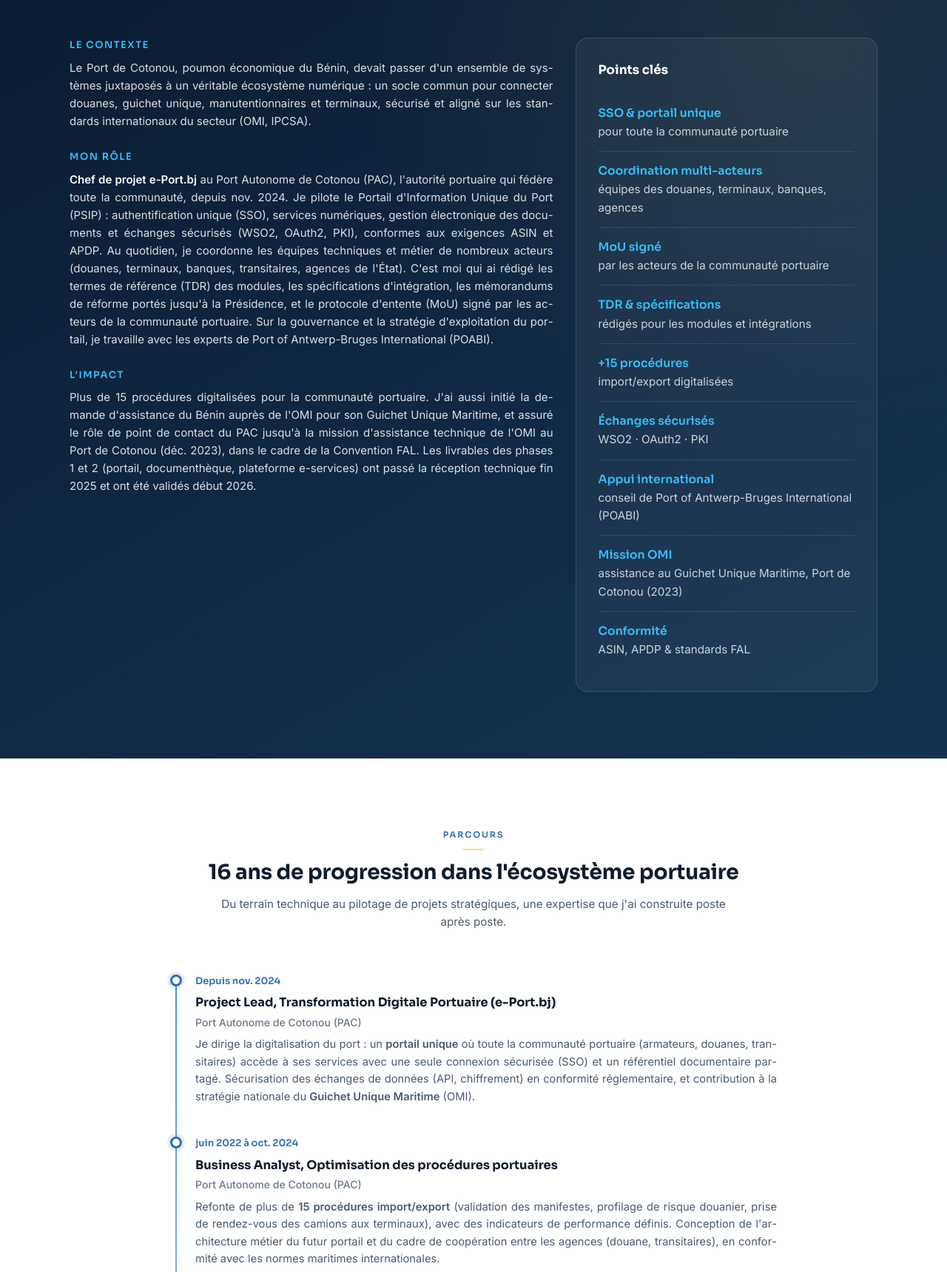
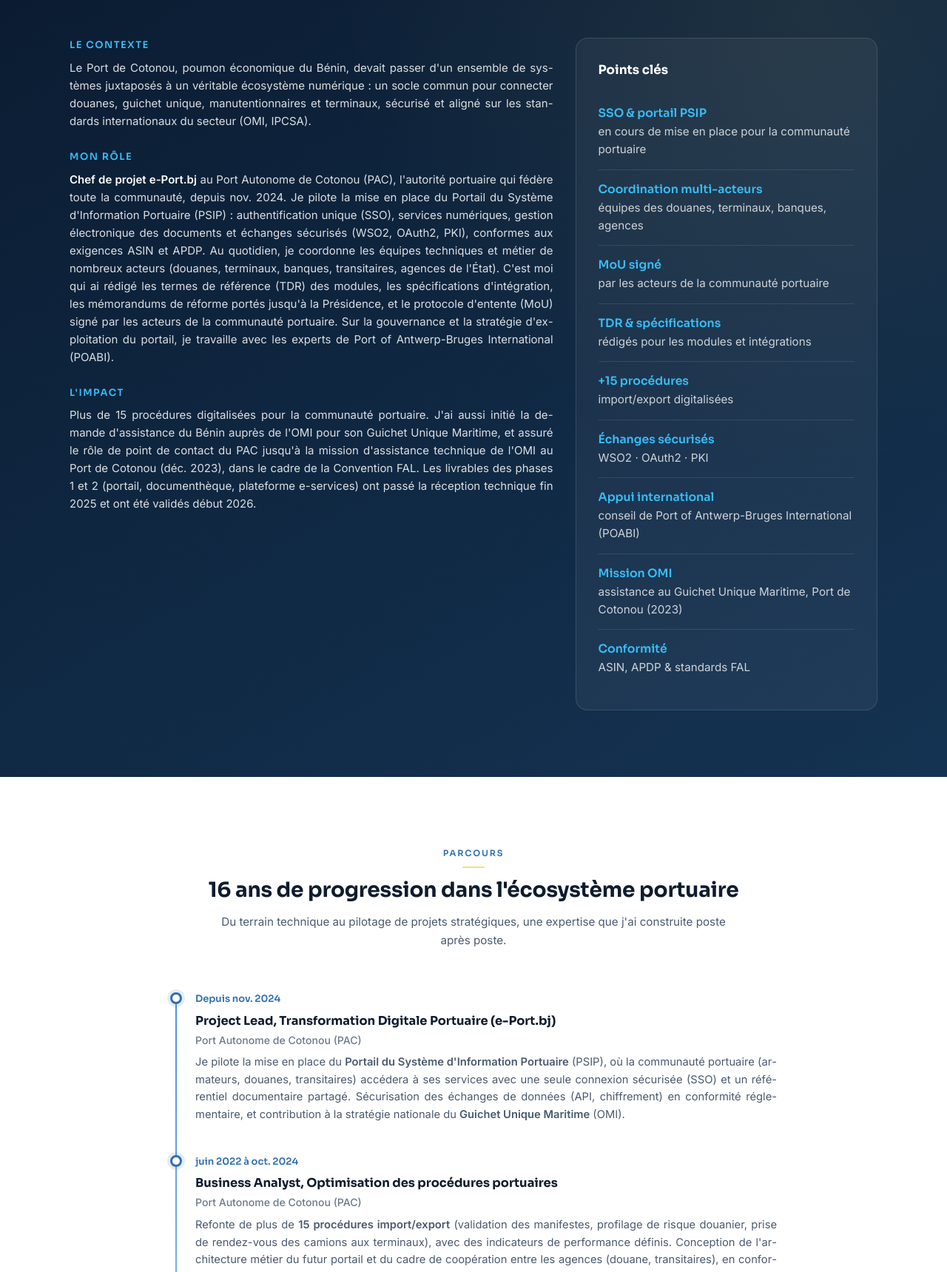
Before and after one commit to kuadjaho/kevinadjaho.com, a plain HTML site: page index.html in a window 1280 px wide. Shown: the part 2027-3746 px from the top of the page at 74% size. Drawn offline with Linux system fonts and the light colour scheme.

Commit message:
Projet e-Port.bj : « pilote la mise en place du PSIP », plus de « portail unique »
Le portail n'est pas encore en production : le site parle désormais de
mise en place du Portail du Système d'Information Portuaire (PSIP), dans
le projet phare, les points clés et le parcours (FR/EN).

Co-Authored-By: Claude Fable 5.1 <noreply@anthropic.com>

```diff
--- a/index.html
+++ b/index.html
@@ -262,8 +262,8 @@
             <p>
               <strong>Chef de projet e-Port.bj</strong> au Port Autonome de Cotonou (PAC),
               l'autorité portuaire qui fédère toute la communauté, depuis nov. 2024.
-              Je pilote le Portail d'Information Unique du Port (PSIP) : authentification
-              unique (SSO), services numériques, gestion électronique des documents et
+              Je pilote la mise en place du Portail du Système d'Information Portuaire
+              (PSIP) : authentification unique (SSO), services numériques, gestion électronique des documents et
               échanges sécurisés (WSO2, OAuth2, PKI), conformes aux exigences ASIN et APDP.
               Au quotidien, je coordonne les équipes techniques et métier de nombreux
               acteurs (douanes, terminaux, banques, transitaires, agences de l'État).
@@ -292,7 +292,7 @@
         <aside class="case-side">
           <h4>Points clés</h4>
           <ul class="case-list">
-            <li><span>SSO &amp; portail unique</span> pour toute la communauté portuaire</li>
+            <li><span>SSO &amp; portail PSIP</span> en cours de mise en place pour la communauté portuaire</li>
             <li><span>Coordination multi-acteurs</span> équipes des douanes, terminaux, banques, agences</li>
             <li><span>MoU signé</span> par les acteurs de la communauté portuaire</li>
             <li><span>TDR &amp; spécifications</span> rédigés pour les modules et intégrations</li>
@@ -326,7 +326,7 @@
             <span class="tl-date">Depuis nov. 2024</span>
             <h3>Project Lead, Transformation Digitale Portuaire (e-Port.bj)</h3>
             <p class="tl-org">Port Autonome de Cotonou (PAC)</p>
-            <p>Je dirige la digitalisation du port : un <strong>portail unique</strong> où toute la communauté portuaire (armateurs, douanes, transitaires) accède à ses services avec une seule connexion sécurisée (SSO) et un référentiel documentaire partagé. Sécurisation des échanges de données (API, chiffrement) en conformité réglementaire, et contribution à la stratégie nationale du <strong>Guichet Unique Maritime</strong> (OMI).</p>
+            <p>Je pilote la mise en place du <strong>Portail du Système d'Information Portuaire</strong> (PSIP), où la communauté portuaire (armateurs, douanes, transitaires) accédera à ses services avec une seule connexion sécurisée (SSO) et un référentiel documentaire partagé. Sécurisation des échanges de données (API, chiffrement) en conformité réglementaire, et contribution à la stratégie nationale du <strong>Guichet Unique Maritime</strong> (OMI).</p>
           </div>
         </li>
         <li class="tl-item">
```
Also changed, not shown: index-en.html (+4 -3 lines).
